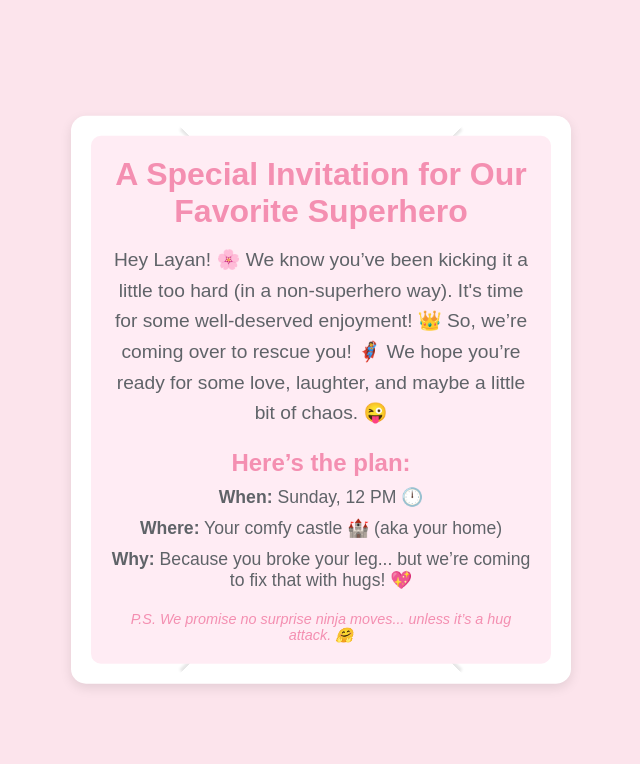
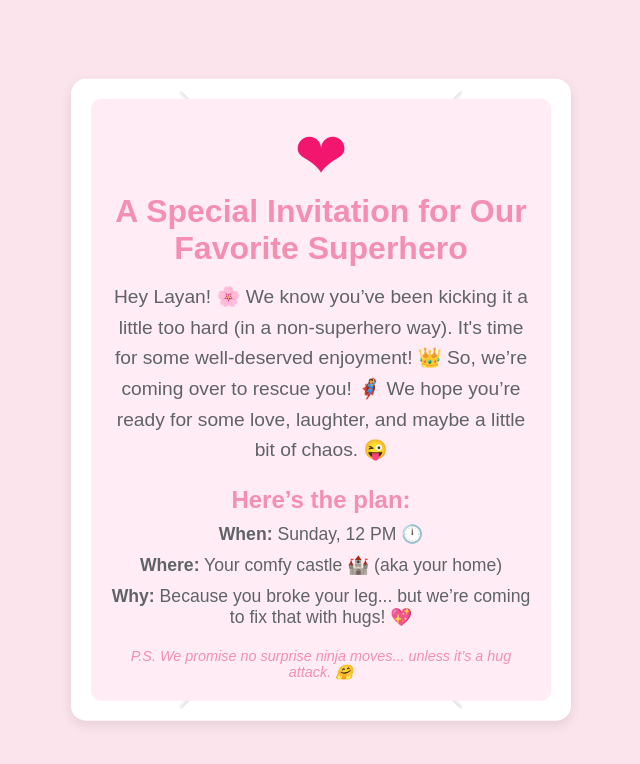
Before and after one commit to nib02/For_Layan, a plain HTML site: page index.html in a window 1280 px wide. Both pictures are taken after a click on the element 640 px from the left and 400 px from the top of the page. Shown: the whole page, without its empty margins (319-959 px from the left). Drawn offline with Linux system fonts and the light colour scheme.

Commit message:
Update index.html

```diff
--- a/index.html
+++ b/index.html
@@ -13,7 +13,7 @@
         <!-- <button id="openInvitation" class="btn" >Click me for a surprise! 🎉</button> -->
         <div id="openInvitation"  class="heart-shape"></div>
         <div class="card" id="invitation"style="display: none;" >
-            <div class="heart"></div>
+            <div class="heart">❤</div>
 
             <h1> A Special Invitation for Our Favorite Superhero </h1>
             <p class="message">
```
